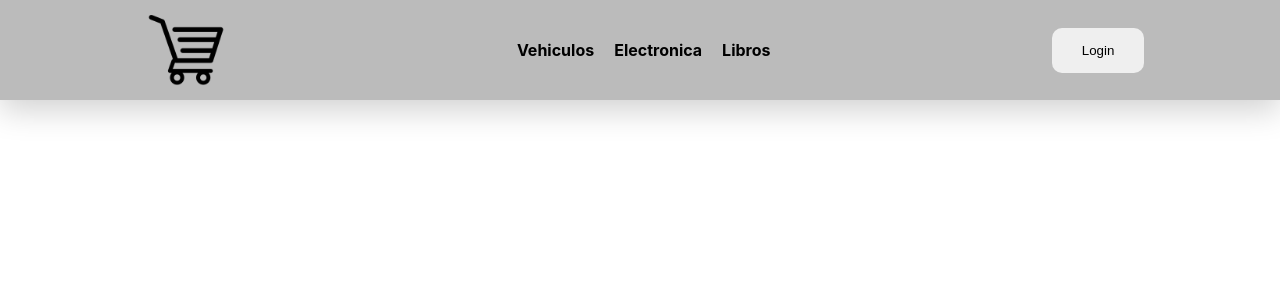
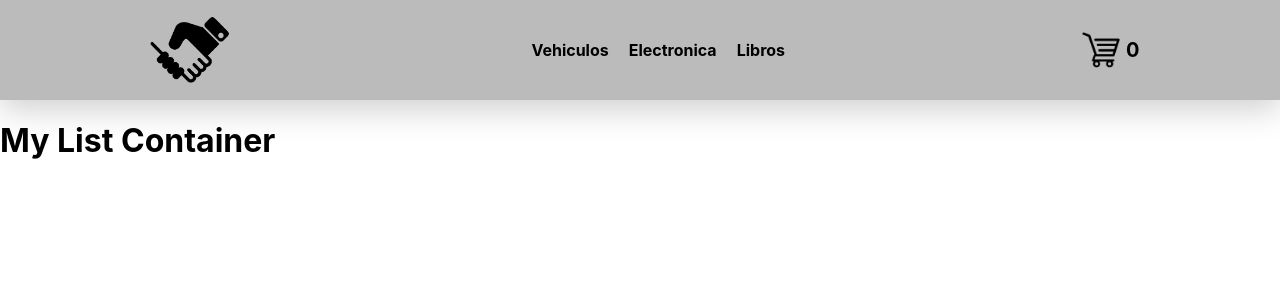
Before and after one commit to SzyAgustin/coderTiendaSzyszczyc, a React (Create React App) app: page / in a window 1280 px wide. Shown: the top 300 px of the page. Built offline with nearby package versions, Linux system fonts and the light colour scheme.

Commit message:
adding cartWidget component and mylistcontainer with just text

```diff
--- a/src/App.tsx
+++ b/src/App.tsx
@@ -1,10 +1,12 @@
 import React from 'react';
 import NavBar from './components/NavBar';
+import ItemListContainer from './components/ItemListContainer';
 
 function App() {
   return (
     <>
       <NavBar />
+      <ItemListContainer />
     </>
   );
 }
--- /dev/null
+++ b/src/components/CartWidget.css
@@ -0,0 +1,14 @@
+.cart-container {
+    cursor: pointer;
+    display: flex;
+    align-items: center;
+}
+
+.cart-icon {
+    height: 50px;
+}
+
+.cart-cant {
+    font-weight: 700;
+    font-size: 20px;
+}
--- /dev/null
+++ b/src/components/CartWidget.tsx
@@ -0,0 +1,20 @@
+import React from 'react'
+import CartIcon from '../images/cartIcon.png';
+import './CartWidget.css';
+
+const CartWidget = () => {
+    const [cartCant, setCartCant] = React.useState(0);
+    const gotoCart = () => {
+        console.log('go to Cart')
+    }
+
+
+    return (
+        <div className='cart-container'>
+            <img className='cart-icon' src={CartIcon} alt="cart icon" />
+            <p className='cart-cant'>{cartCant}</p>
+        </div>
+    )
+}
+
+export default CartWidget
--- /dev/null
+++ b/src/components/ItemListContainer.tsx
@@ -0,0 +1,7 @@
+import React from "react";
+
+const ItemListContainer = () => {
+  return <h1>My List Container</h1>;
+};
+
+export default ItemListContainer;
--- a/src/components/NavBar.tsx
+++ b/src/components/NavBar.tsx
@@ -1,41 +1,43 @@
-import React from 'react'
-import './NavBar.css';
-import Logo from '../images/logo.png';
-import Button from './Button';
-import NavBarItem from './NavBarItem';
+import React from "react";
+import "./NavBar.css";
+import Logo from "../images/logo.png";
+import Button from "./Button";
+import NavBarItem from "./NavBarItem";
+import CartWidget from "./CartWidget";
 
 const NavBar = () => {
+  const [loggedIn, setLoggedIn] = React.useState(true);
   const gotoInicio = () => {
-        console.log('Go to Inicio')
-    }
+    console.log("Go to Inicio");
+  };
 
   const gotoVehiculos = () => {
-        console.log('Go to Vehiculos')
-    }
+    console.log("Go to Vehiculos");
+  };
 
   const gotoElectronica = () => {
-        console.log('Go to Electronica')
-    }
+    console.log("Go to Electronica");
+  };
 
   const gotoLibros = () => {
-        console.log('Go to Libros')
-    }
+    console.log("Go to Libros");
+  };
 
   const gotoLogin = () => {
-        console.log('Go to Login')
-    }
+    console.log("Go to Login");
+  };
 
   return (
-        <div className='nav-bar'>
-            <img className='logo' onClick={gotoInicio} src={Logo}></img>
+    <div className="nav-bar">
+      <img className="logo" onClick={gotoInicio} src={Logo}></img>
       <div>
         <NavBarItem onClick={gotoVehiculos}>Vehiculos</NavBarItem>
         <NavBarItem onClick={gotoElectronica}>Electronica</NavBarItem>
         <NavBarItem onClick={gotoLibros}>Libros</NavBarItem>
       </div>
-            <Button onClick={gotoLogin}></Button>
+      {!loggedIn ? <Button onClick={gotoLogin}></Button> : <CartWidget />}
     </div>
-    )
-}
+  );
+};
 
-export default NavBar
+export default NavBar;
```
Also changed, not shown: src/images/cartIcon.png (added), src/images/logo.png. Lines whose indentation alone changed are shown as unchanged.
